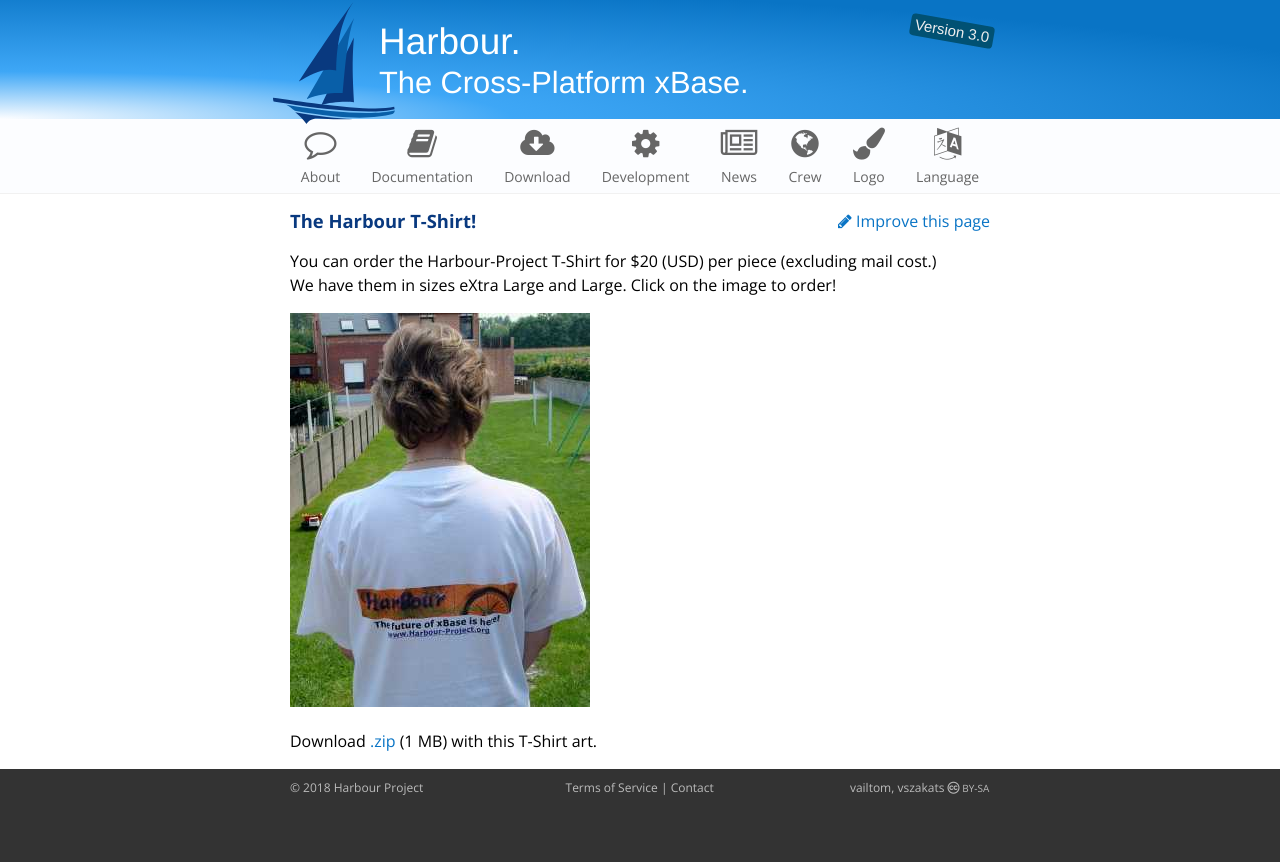
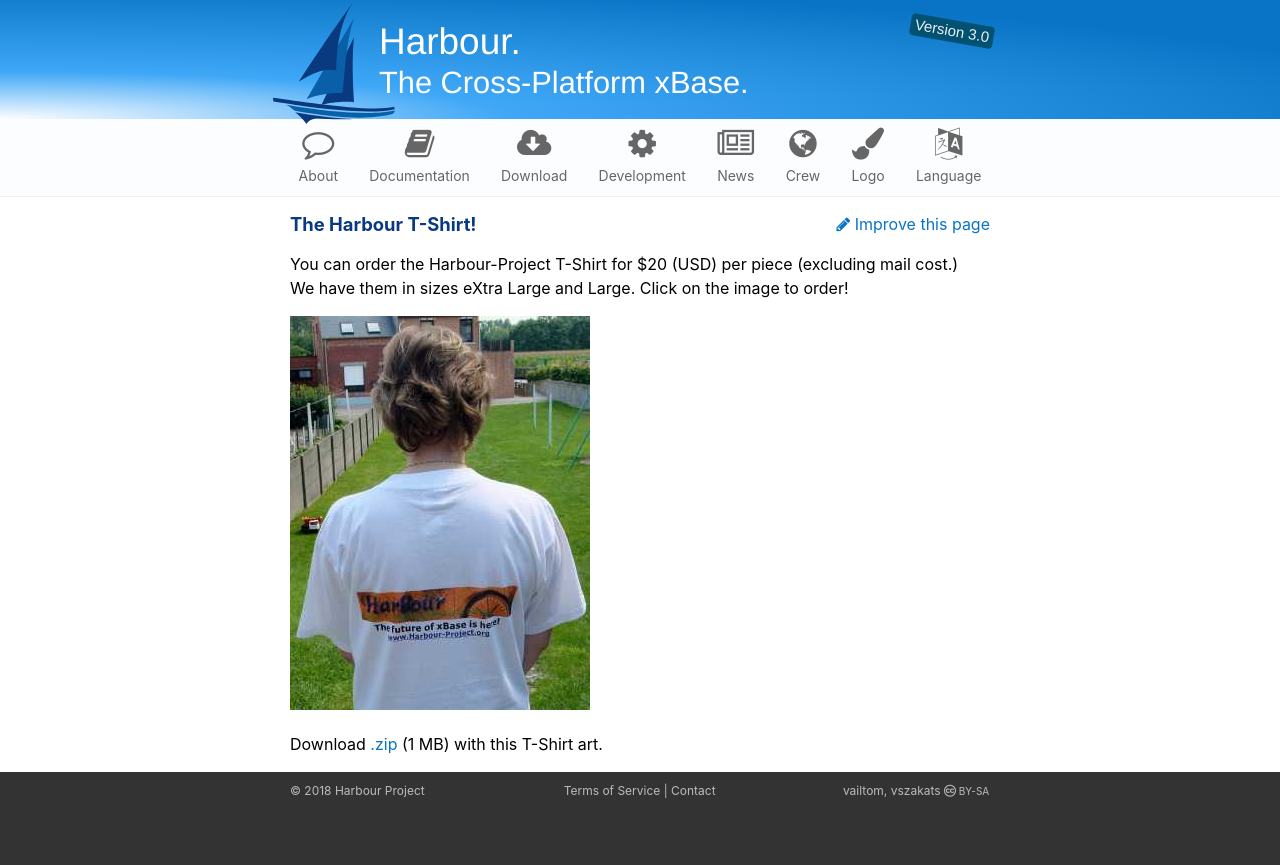
Before and after one commit to harbour/harbour.github.io, a Jekyll site: the page built from tshirt.md, in a window 1280 px wide. Shown: the part 100-965 px from the top of the page. Built offline with Jekyll 4.4.1, drawn with Linux system fonts in a browser that asks for light colours.

Commit message:
switch to system fonts (from Google Fonts)

```diff
--- a/_includes/head.html
+++ b/_includes/head.html
@@ -11,6 +11,5 @@
 <link rel="shortcut icon" type="image/x-icon" href="{{ site.baseurl }}/favicon.ico">
 <link rel="stylesheet" href="{{ site.baseurl }}/css/styles.css">
 <link rel="stylesheet" crossorigin="anonymous" referrerpolicy="no-referrer" href="https://cdnjs.cloudflare.com/ajax/libs/font-awesome/4.7.0/css/font-awesome.min.css" integrity="sha384-wvfXpqpZZVQGK6TAh5PVlGOfQNHSoD2xbE+QkPxCAFlNEevoEH3Sl0sibVcOQVnN">
-<link rel="stylesheet" crossorigin="anonymous" referrerpolicy="no-referrer" href="https://fonts.googleapis.com/css?family=Open+Sans:400,700,400italic">
 
 {% include head_stat.html -%}
--- a/css/styles.scss
+++ b/css/styles.scss
@@ -4,7 +4,7 @@
 
 $font-code: Hack, Consolas, Menlo, 'Droid Sans Mono', 'Source Code Pro', 'Liberation Mono', 'Oxygen Mono', 'Andale Mono', monospace;
 $font-copy: 'Helvetica Neue', Helvetica, Arial, sans-serif;
-$font-main: 'Open Sans', sans-serif;
+$font-main: -apple-system, BlinkMacSystemFont, "Segoe UI", Roboto, Oxygen-Sans, Ubuntu, Cantarell, "Helvetica Neue", Helvetica, Arial, sans-serif, "Apple Color Emoji", "Segoe UI Emoji", "Segoe UI Symbol";
 
 $fork-color: #f8981d;
 $fork-color: orangered;
@@ -75,7 +75,8 @@ body {
   margin: 0;
   padding: 0;
   background-color: $color-bk-border;
-  font: 16px $font-main;
+  font-family: $font-main;
+  font-size: 16px;
   line-height: 150%;
   -webkit-font-smoothing: antialiased;
 {% if old_design %}
@@ -886,7 +887,9 @@ pre, code {
 /* drop-down menu magic --------------------------------------------------- */
 
 .menu-text {
-  font: 14px $font-main;
+  font-family: $font-main;
+  font-size: 14px;
+  font-weight: 400;
   margin-top: -10px;
   text-align: center;
 }
@@ -905,7 +908,9 @@ pre, code {
 
 .menu {
   background-color: $color-menu-bk;
-  font: 16px $font-main;
+  font-family: $font-main;
+  font-size: 16px;
+  font-weight: 400;
   margin: auto;
   padding-top: ($header-border + $header-height + 1px);
   padding-bottom: 1px;
```
